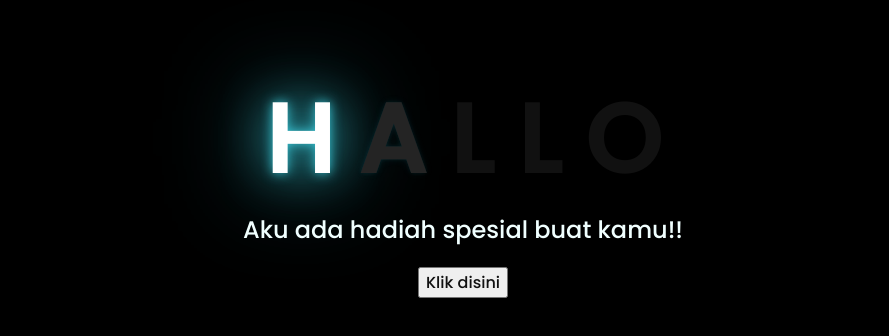
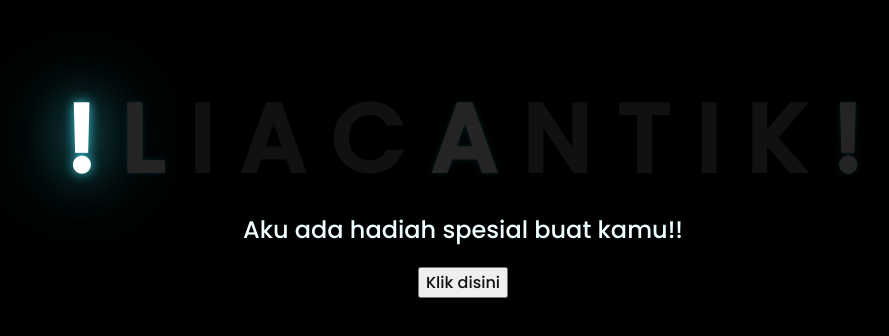
Before and after one commit to Safafadillah/From-safa, a plain HTML site: page index.html in a window 1280 px wide. Shown: the part 226-562 px from the top of the page, without its empty margins (185-1074 px from the left). Drawn offline with Linux system fonts and the light colour scheme.

Commit message:
Update index.html

```diff
--- a/index.html
+++ b/index.html
@@ -11,11 +11,17 @@
 <body>
     <div class="greetings">
     <!-- silahkan menambah kata sesuai keinginan dengan <span>text...</span -->
-        <span>H</span>
+        <span>!</span>
+        <span>L</span>
+        <span>I</span>
         <span>A</span>
-        <span>L</span>
-        <span>L</span>
-        <span>O</span>
+        <span>C</span>
+        <span>A</span>
+        <span>N</span>
+        <span>T</span>
+        <span>I</span>
+        <span>K</span>
+        <span>!</span>
     </div>
     <div class="description">
         <span>Aku ada hadiah spesial buat kamu!!</span>
```
